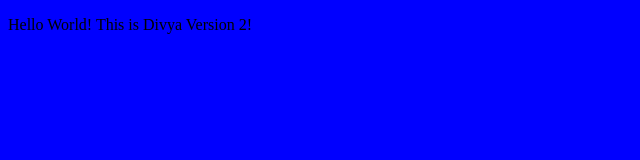
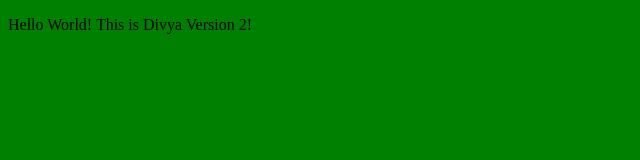
Before and after one commit to divyaanchan/Udacity_Final, a plain HTML site: page index.html in a window 1280 px wide. Shown: the whole page, without its empty margins (0-640 px from the left). Drawn offline with Linux system fonts and the light colour scheme.

Commit message:
RolloutUpdate

```diff
--- a/index.html
+++ b/index.html
@@ -3,7 +3,7 @@
 <head>
 	<title>Capstone project</title>
 </head>
-<body style="background: blue;">
+<body style="background: green;">
 	<p>Hello World! This is Divya Version 2!</p>
 </body>
 </html>
```
